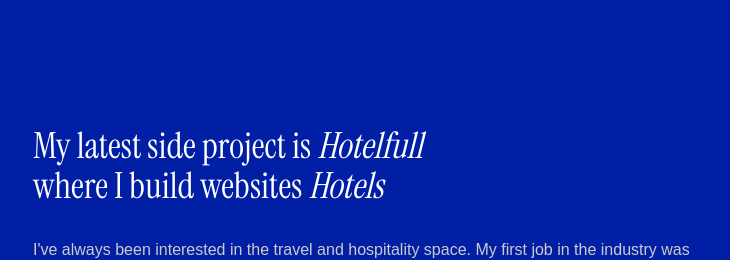
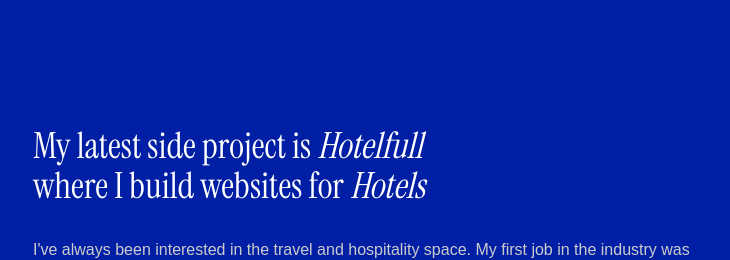
Before and after one commit to byabari/byabari, a Next.js app: page / in a window 1280 px wide. Shown: the part 1846-2106 px from the top of the page, without its empty margins (273-1003 px from the left). Built offline with nearby package versions, Linux system fonts and the light colour scheme; a web font is replaced by a local one.

Commit message:
update page.js

```diff
--- a/app/page.js
+++ b/app/page.js
@@ -62,7 +62,7 @@ export default function HomePage() {
           are{" "}
           <a
             className="text-yellow-300 hover:underline underline-offset-4"
-            href="https://hotelfull.com/"
+            href="https://practice.do/"
             target="_blank"
           >
             Practice
@@ -70,7 +70,7 @@ export default function HomePage() {
           and{" "}
           <a
             className="text-yellow-300 hover:underline underline-offset-4"
-            href="https://hotelfull.com/"
+            href="https://hubs.com/"
             target="_blank"
           >
             Hubs
@@ -105,7 +105,7 @@ export default function HomePage() {
         My latest side project is{" "}
         <span className="italic leading-tighter">Hotelfull</span>
         <br />
-        where I build websites{" "}
+        where I build websites for{" "}
         <span className="italic leading-tighter">Hotels</span>
       </h2>
       {/* <Card title="Hotelfull" logoImageSrc="/hotelfull-logo.jpg" /> */}
```
